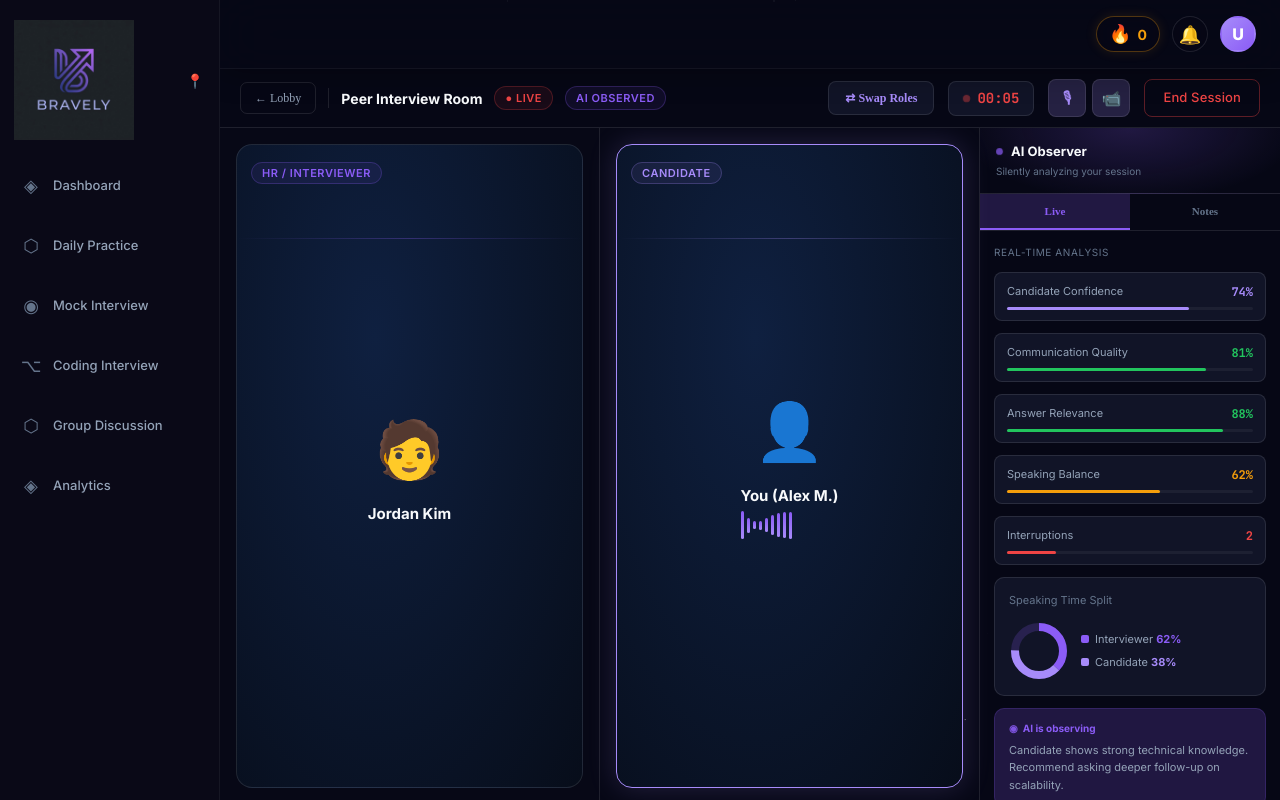
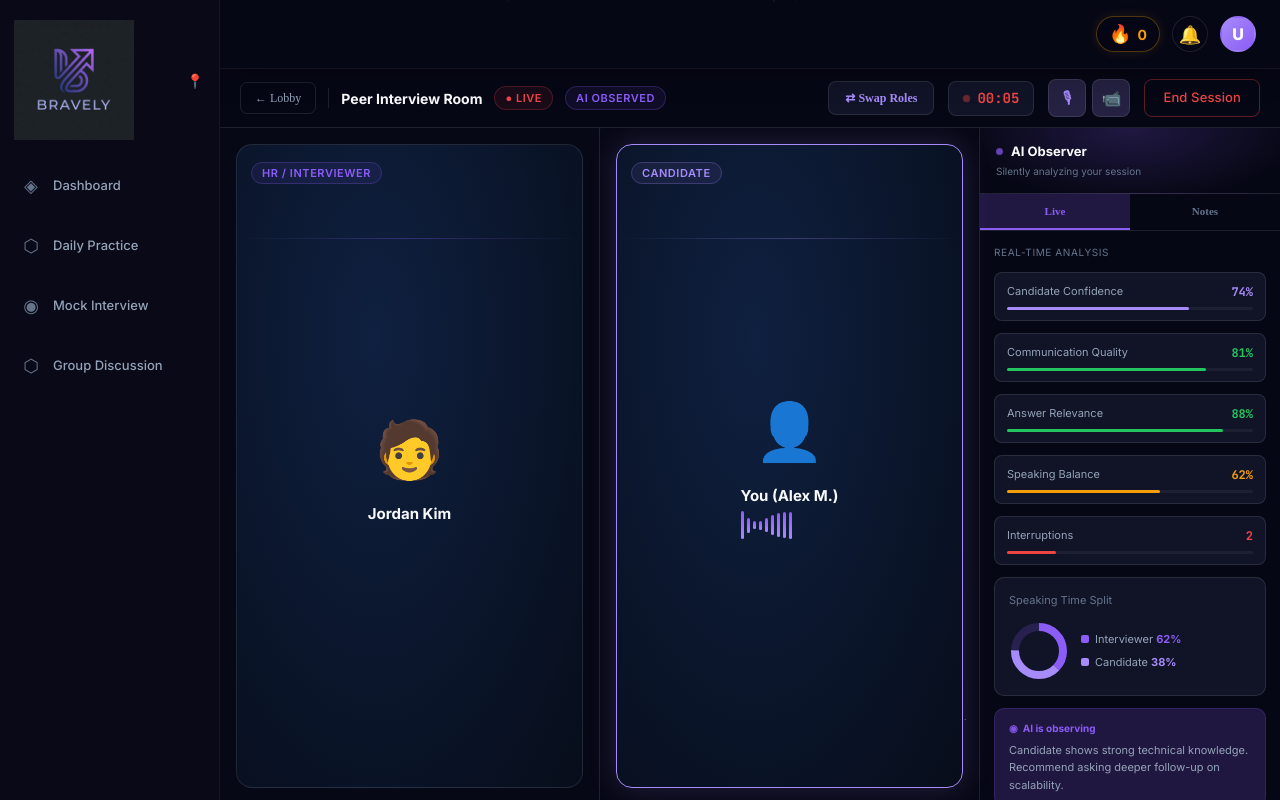
Before and after one commit to VaibhavDataSci/Bravely, a Next.js app in the folder frontend/: page /p2p in a window 1280 px wide. Built offline with nearby package versions, Linux system fonts and the light colour scheme.

Commit message:
sidebar_rem

```diff
--- a/frontend/src/components/layout/Sidebar.jsx
+++ b/frontend/src/components/layout/Sidebar.jsx
@@ -8,9 +8,7 @@ const navItems = [
   { id: 'dashboard',       label: 'Dashboard',        icon: '◈' },
   { id: 'daily-practice',  label: 'Daily Practice',   icon: '⬡' },
   { id: 'solo-select',     label: 'Mock Interview',   icon: '◉' },
-  { id: 'coding',          label: 'Coding Interview', icon: '⌥' },
   { id: 'group-lobby',     label: 'Group Discussion', icon: '⬡' },
-  { id: 'report',          label: 'Analytics',        icon: '◈' },
 ];
 
 const COLLAPSED_WIDTH = 68;
```
